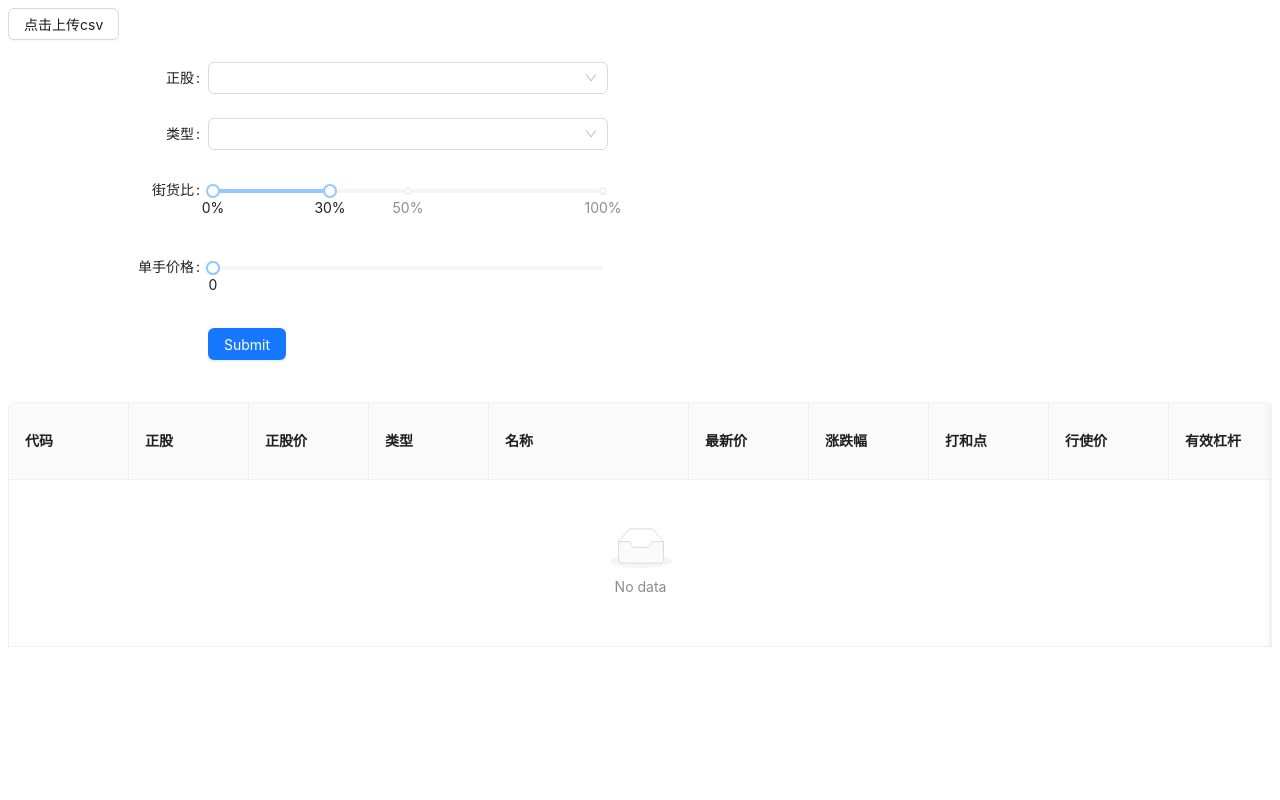
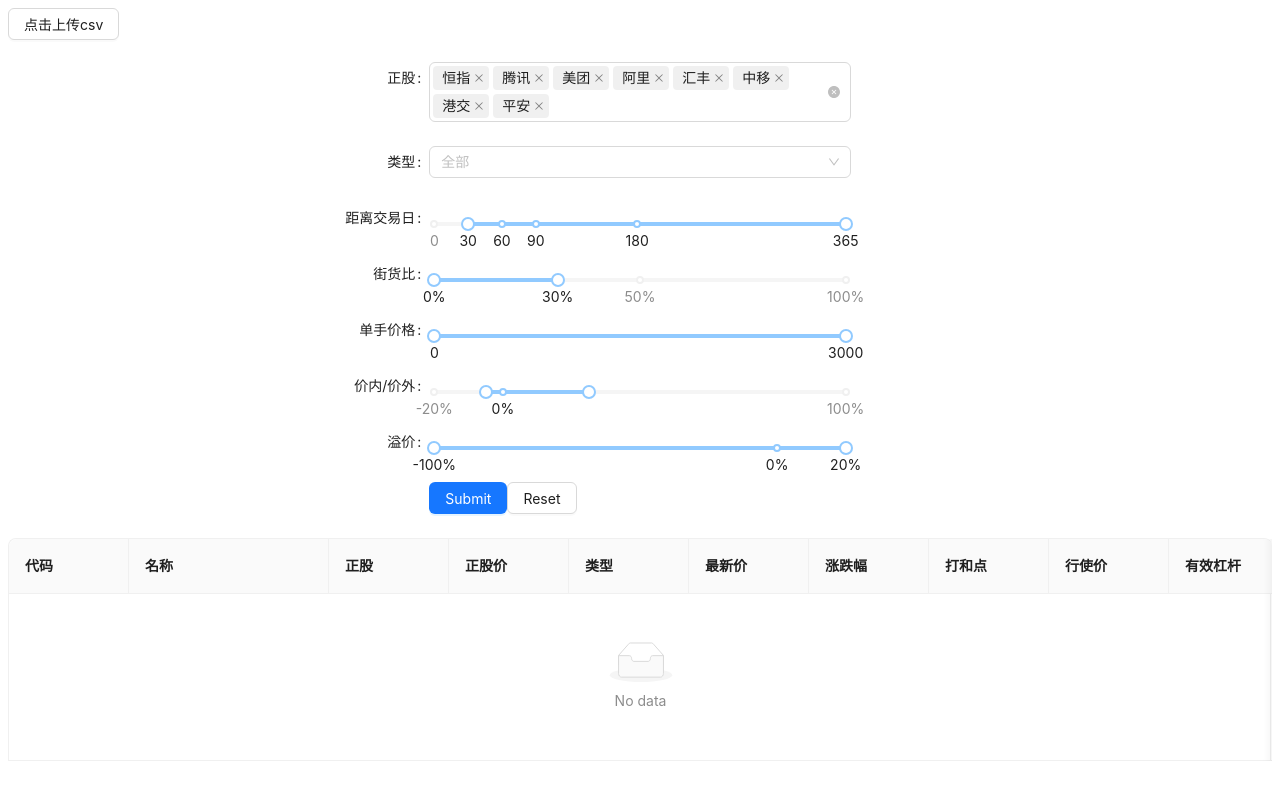
Before and after one commit to AILOVEU/react-warrants-analysis, a React (Create React App) app: page / in a window 1280 px wide. Built offline with nearby package versions, Linux system fonts and the light colour scheme.

Commit message:
new filter

```diff
--- a/package.json
+++ b/package.json
@@ -7,6 +7,7 @@
     "@testing-library/react": "^13.0.0",
     "@testing-library/user-event": "^13.2.1",
     "antd": "^5.6.4",
+    "dayjs": "^1.11.9",
     "jschardet": "^3.0.0",
     "papaparse": "^5.4.1",
     "react": "^18.2.0",
--- /dev/null
+++ b/src/App.css
@@ -0,0 +1,3 @@
+.ant-slider-horizontal.ant-slider-with-marks {
+    margin-bottom: 0px;
+}
--- a/src/Home/WarrantsFilter/index.jsx
+++ b/src/Home/WarrantsFilter/index.jsx
@@ -1,6 +1,15 @@
-import React, { useMemo } from "react";
+import React, { useEffect, useMemo } from "react";
 import { Select, Form, Button, Slider } from "antd";
-import { keyArray } from "../constant";
+
+const layout = {
+  labelCol: { span: 8 },
+  wrapperCol: { span: 8 },
+};
+
+const tailLayout = {
+  wrapperCol: { offset: 8, span: 8 },
+};
+
 const WarrantsFilter = ({ data, setFilterParam }) => {
   const 正股Ops = useMemo(() => {
     return Array.from(new Set(data.map((item) => item["正股"]))).map(
@@ -14,24 +23,28 @@ const WarrantsFilter = ({ data, setFilterParam }) => {
     );
   }, [data]);
 
-  const 街货比Marks = [{
-    0: "0%",
-    30: "30%",
-    50: "50%",
-    100: "100%",
-  },0,100]
+  const 街货比Marks = [
+    {
+      0: "0%",
+      30: "30%",
+      50: "50%",
+      100: "100%",
+    },
+    0,
+    100,
+  ];
 
   const 单手价格Marks = useMemo(() => {
     const priceList = data.length
       ? data.map((item) => parseFloat(item["单手价格"]))
       : [0];
-    console.log(priceList);
-    const max = Math.max(...priceList);
+    const max = Math.max(...priceList, 3000);
     const min = Math.min(...priceList);
     return [
       {
         0: 0,
-        [min]: min,
+        // [min]: min,
+        3000: 3000,
         [max]: max,
       },
       min,
@@ -39,32 +52,88 @@ const WarrantsFilter = ({ data, setFilterParam }) => {
     ];
   }, [data]);
 
-  const { Option } = Select;
+  const 价内价外Marks = useMemo(() => {
+    const list = data.length
+      ? data.map((item) => parseFloat(item["价内/价外"]))
+      : [0];
+    const max = Math.max(...list, 100);
+    const min = Math.min(...list, -20);
+    return [
+      {
+        0: "0%",
+        [min]: min + "%",
+        [max]: max + "%",
+      },
+      min,
+      max,
+    ];
+  }, [data]);
 
-  const layout = {
-    labelCol: { span: 8 },
-    wrapperCol: { span: 16 },
-  };
+  const 溢价Marks = useMemo(() => {
+    const list = data.length
+      ? data.map((item) => parseFloat(item["溢价"]))
+      : [0];
+    const max = Math.max(...list, 20);
+    const min = Math.min(...list, -100);
+    return [
+      {
+        0: "0%",
+        [min]: min + "%",
+        [max]: max + "%",
+      },
+      min,
+      max,
+    ];
+  }, [data]);
 
-  const tailLayout = {
-    wrapperCol: { offset: 8, span: 16 },
-  };
+  const 距离交易日Marks = useMemo(() => {
+    const list = data.length
+      ? data.map((item) => parseFloat(item["距离交易日"]))
+      : [0];
+    const max = Math.max(...list, 365);
+    const min = Math.min(...list, 0);
+    console.log(min, max, list);
+
+    return [
+      {
+        0: 0,
+        30: 30,
+        60: 60,
+        90: 90,
+        180: 180,
+        365: 365,
+        // [min]: min,
+        [max]: max,
+      },
+      min,
+      max,
+    ];
+  }, [data]);
 
   const [form] = Form.useForm();
 
-  const on正股Change = (value) => {};
-  const on类型Change = () => {};
+  const initialValues = useMemo(() => {
+    return {
+      "价内/价外": [-5, 25],
+      正股: ["恒指", "腾讯", "美团", "阿里", "汇丰", "中移", "港交", "平安"],
+      街货比: [0, 30],
+      单手价格: [0, 3000],
+      距离交易日: [30, Infinity],
+      溢价: [-100, 20],
+    };
+  }, []);
+
+  useEffect(() => {
+    setFilterParam(initialValues);
+  }, [initialValues]);
+
   const onFinish = (values) => {
     setFilterParam(values);
-    console.log(values);
   };
 
   const onReset = () => {
     form.resetFields();
-  };
-
-  const onFill = () => {
-    form.setFieldsValue({ note: "Hello world!", gender: "male" });
+    setTimeout(() => form.submit());
   };
 
   return (
@@ -73,40 +142,61 @@ const WarrantsFilter = ({ data, setFilterParam }) => {
         {...layout}
         form={form}
         onFinish={onFinish}
-        style={{ maxWidth: 600 }}
+        initialValues={initialValues}
       >
         <Form.Item name="正股" label="正股">
           <Select
-            onChange={on正股Change}
             allowClear
             options={正股Ops}
             mode="multiple"
+            placeholder="全部"
           />
         </Form.Item>
         <Form.Item name="类型" label="类型">
           <Select
-            onChange={on类型Change}
             allowClear
             options={类型Ops}
             mode="multiple"
+            placeholder="全部"
+          />
+        </Form.Item>
+        <Form.Item name="距离交易日" label="距离交易日">
+          <Slider
+            range
+            marks={距离交易日Marks[0]}
+            min={距离交易日Marks[1]}
+            max={距离交易日Marks[2]}
           />
         </Form.Item>
         <Form.Item name="街货比" label="街货比">
-          <Slider range marks={街货比Marks[0]} defaultValue={[0, 30]} />
+          <Slider range marks={街货比Marks[0]} />
         </Form.Item>
         <Form.Item name="单手价格" label="单手价格">
-          <Slider range marks={单手价格Marks[0]} max={单手价格Marks[2]} defaultValue={[0, 3000]} />
+          <Slider range marks={单手价格Marks[0]} max={单手价格Marks[2]} />
+        </Form.Item>
+        <Form.Item name="价内/价外" label="价内/价外">
+          <Slider
+            range
+            marks={价内价外Marks[0]}
+            min={价内价外Marks[1]}
+            max={价内价外Marks[2]}
+          />
+        </Form.Item>
+        <Form.Item name="溢价" label="溢价">
+          <Slider
+            range
+            marks={溢价Marks[0]}
+            min={溢价Marks[1]}
+            max={溢价Marks[2]}
+          />
         </Form.Item>
         <Form.Item {...tailLayout}>
           <Button type="primary" htmlType="submit">
             Submit
           </Button>
-          {/* <Button htmlType="button" onClick={onReset}>
+          <Button htmlType="button" onClick={onReset}>
             Reset
           </Button>
-          <Button type="link" htmlType="button" onClick={onFill}>
-            Fill form
-          </Button> */}
         </Form.Item>
       </Form>
     </div>
--- a/src/Home/WarrantsTable/columns.js
+++ b/src/Home/WarrantsTable/columns.js
@@ -1,9 +1,9 @@
 export const columns = [
   "代码",
+  "名称",
   "正股",
   "正股价",
   "类型",
-  "名称",
   "最新价",
   // "每手",
   // "换股比率",
@@ -13,10 +13,11 @@ export const columns = [
   // "成交量",
   "有效杠杆",
   "最后交易日",
+  "距离交易日",
   "溢价",
   // "敏感度",
   "对冲值",
-  "到期日",
+  // "到期日",
   // "上市日期",
   "引伸波幅",
   "价内/价外",
@@ -38,22 +39,30 @@ export const columns = [
     width: 120,
     // sorter: (a, b) => parseFloat(a[item]) - parseFloat(b[item]),
     // onFilter: (value, record) => record[item].includes(value),
-  }
-  let extraCfg = {}
-  switch(item){
-    case '名称':
-      extraCfg =  {
-        width: 200
-      }
-      break
-    case '性价比':
-      extraCfg =  {
-        sorter: (a, b) => parseFloat(a[item]) - parseFloat(b[item]),
-      }
-      break
+  };
+  let extraCfg = {};
+  if (item === "名称") {
+    extraCfg = {
+      fixed: true,
+      width: 200,
+    };
+  } else if (["性价比", "价内/价外", "距离交易日","溢价"].includes(item)) {
+    extraCfg = {
+      sorter: (a, b) => parseFloat(a[item]) - parseFloat(b[item]),
+    };
+    if ("性价比" === item) {
+      extraCfg = {
+        ...extraCfg,
+        defaultSortOrder: 'descend',
+      };
+    }
+  } else if (["股价上涨1收益", "股价上涨1%收益"].includes(item)) {
+    extraCfg = {
+      width: 150,
+    };
   }
   return {
     ...baseCfg,
-    ...extraCfg
-  }
+    ...extraCfg,
+  };
 });
--- a/src/Home/WarrantsTable/index.jsx
+++ b/src/Home/WarrantsTable/index.jsx
@@ -1,41 +1,44 @@
 import React, { useMemo } from "react";
 import { Table } from "antd";
 import { columns } from "./columns";
-import { keyArray } from "../constant";
 
 const WarrantsTable = ({ data, filterParam }) => {
   const tableData = useMemo(() => {
-    return data
-      .filter((item) => {
-        return parseFloat(item["对冲值"]) !== 0;
-      })
-      .filter((item) => {
+    return data.filter((item) => {
       let flag = true;
-        console.log(
-          filterParam["正股"],
-          !filterParam["正股"]?.includes(item["正股"])
-        );
       if (
         filterParam["正股"] &&
+        filterParam["正股"].length &&
         !filterParam["正股"].includes(item["正股"])
       ) {
         flag = false;
       }
       if (
         filterParam["类型"] &&
+        filterParam["类型"].length &&
         !filterParam["类型"].includes(item["类型"])
       ) {
         flag = false;
       }
-        if (filterParam["街货比"]) {
-          const [min, max] = filterParam["街货比"];
-          const val = parseFloat(item["街货比"]);
-          if (val > max || val < min) flag = false;
+      const getOutRange = (name) => {
+        const [min, max] = filterParam[name];
+        const val = parseFloat(item[name]);
+        return val > max || val < min;
+      };
+      if (filterParam["街货比"] && getOutRange("街货比")) {
+        flag = false;
       }
-        if (filterParam["单手价格"]) {
-          const [min, max] = filterParam["单手价格"];
-          const val = parseFloat(item["单手价格"]);
-          if (val > max || val < min) flag = false;
+      if (filterParam["单手价格"] && getOutRange("单手价格")) {
+        flag = false;
+      }
+      if (filterParam["价内/价外"] && getOutRange("价内/价外")) {
+        flag = false;
+      }
+      if (filterParam["距离交易日"] && getOutRange("距离交易日")) {
+        flag = false;
+      }
+      if (filterParam["溢价"] && getOutRange("溢价")) {
+        flag = false;
       }
       return flag;
     });
--- a/src/Home/index.jsx
+++ b/src/Home/index.jsx
@@ -6,6 +6,9 @@ import WarrantsTable from "./WarrantsTable";
 import { Upload, Button } from "antd";
 import WarrantsFilter from "./WarrantsFilter";
 import { keyArray } from "./constant";
+import dayjs from "dayjs";
+var customParseFormat = require("dayjs/plugin/customParseFormat");
+dayjs.extend(customParseFormat);
 
 const CsvReader = () => {
   const [csvArray, setCsvArray] = useState([]);
@@ -81,6 +84,7 @@ const CsvReader = () => {
           (100 * parseFloat(res["打和点"])) /
           (100 + parseFloat(res["溢价"]))
         ).toFixed(2);
+        // 衍生品价格变化 = 正股价格变化 / 换股比率 * 对冲值
         res["股价上涨1%收益"] = (
           (0.01 *
             parseFloat(res["正股价"]) *
@@ -92,7 +96,15 @@ const CsvReader = () => {
           (parseFloat(res["股价上涨1%收益"]) / parseFloat(res["单手价格"])) *
           100
         ).toFixed(2);
+        res["距离交易日"] = dayjs(res["最后交易日"], "YYYY/MM/DD").diff(
+          dayjs(),
+          "day"
+        );
         return res;
+      })
+      .filter((item) => item["距离交易日"] > 0)
+      .filter((item) => {
+        return parseFloat(item["对冲值"]) !== 0;
       });
   }, [csvArray]);
 
@@ -107,9 +119,8 @@ const CsvReader = () => {
         <Button>点击上传csv</Button>
       </Upload>
       <br />
-      <WarrantsFilter data={validMapData} setFilterParam={setFilterParam} />
-      <br />
-      <div>
+      <div key={JSON.stringify(csvArray)}>
+        <WarrantsFilter data={validMapData} setFilterParam={setFilterParam} />
         <WarrantsTable data={validMapData} filterParam={filterParam} />
       </div>
     </div>
--- a/src/index.js
+++ b/src/index.js
@@ -2,6 +2,7 @@ import React from 'react';
 import ReactDOM from 'react-dom/client';
 import App from './App';
 import reportWebVitals from './reportWebVitals';
+import './App.css'
 
 const root = ReactDOM.createRoot(document.getElementById('root'));
 root.render(
```
Also changed, not shown: 1 other file (tests, documents, lock files or other folders). Lines whose indentation alone changed are shown as unchanged.
